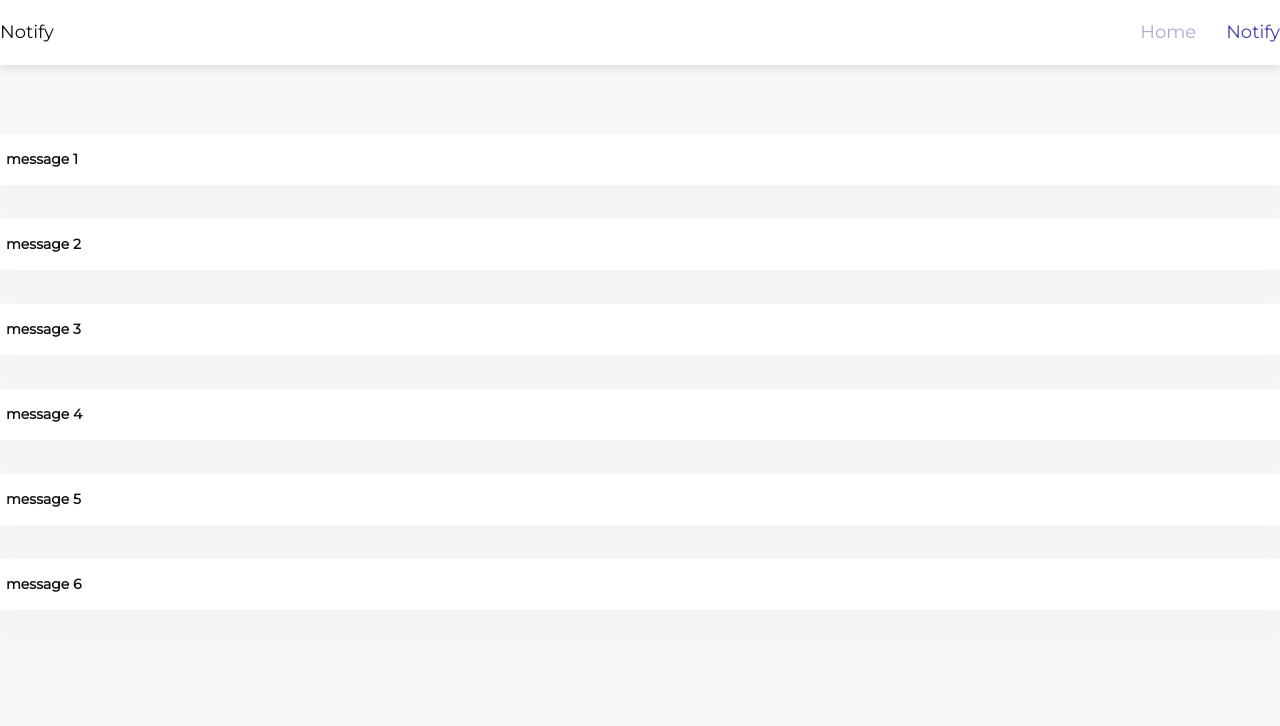
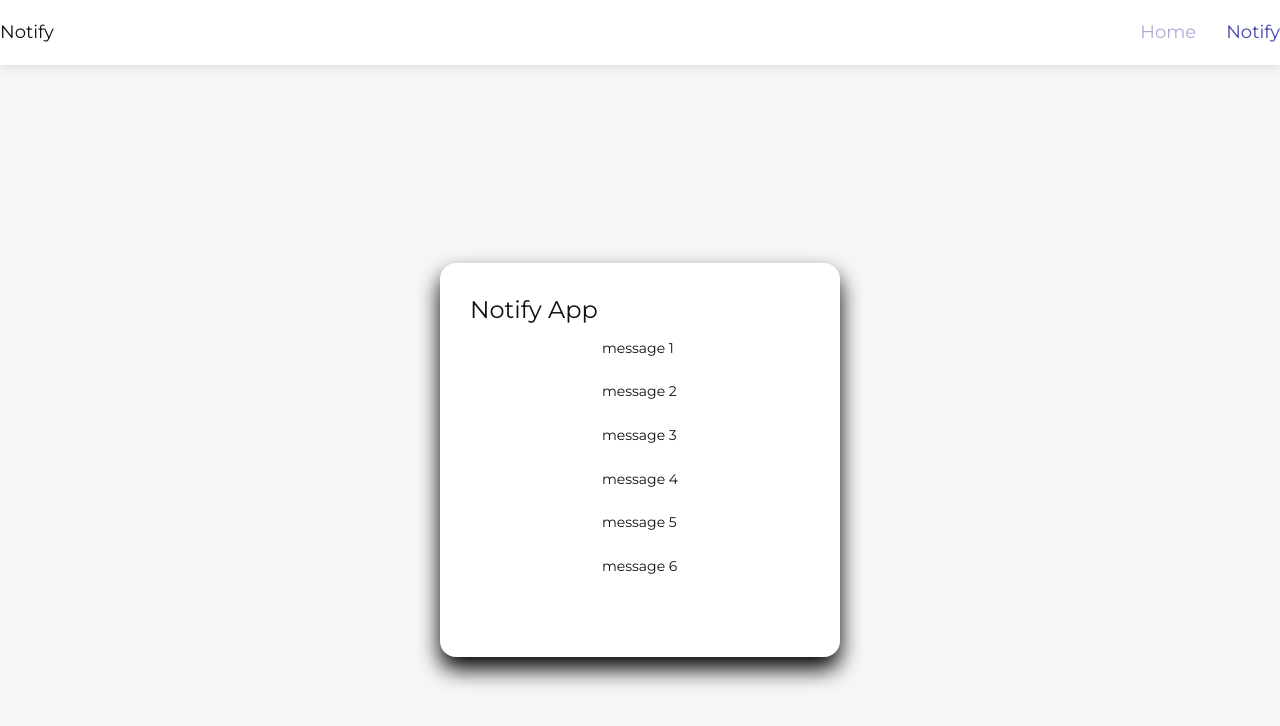
Before and after one commit to YaroslavArtemenko/notify-course, a Vue app: page /notify in a window 1280 px wide. Shown: the top 726 px of the page. Built offline with nearby package versions, Linux system fonts and the light colour scheme.

Commit message:
added styles into NotifyPage and deleted table.scss

```diff
--- a/src/assets/scss/common.scss
+++ b/src/assets/scss/common.scss
@@ -10,5 +10,3 @@
 @import "common/buttons";
 // Меню
 @import "common/navbar";
-// Таблица
-@import "common/table";
--- a/src/assets/scss/common/table.scss
+++ /dev/null
@@ -1,27 +0,0 @@
-// Default table
-table {
-  width: 100%;
-  line-height: 1.5em;
-  border-collapse: separate;
-  border-spacing: 0 34px;
-  thead th {
-    padding: 20px 22px;
-    white-space: nowrap;
-    font-size: 22px;
-    cursor: pointer;
-  }
-  td {
-    padding: 20px;
-  }
-  tbody tr {
-    background-color: #ffffff;
-    font-weight: 600;
-    transition: all .25s cubic-bezier(.02,.01,.47,1);
-    box-shadow: 0 30px 30px rgba(0,0,0,.02);
-    &:hover {
-      box-shadow: 0 30px 30px rgba(0,0,0,.04);
-      transform: translate(0,-6px);
-      transition-delay: 0s !important;
-    }
-  }
-}
--- a/src/pages/NotifyPage.vue
+++ b/src/pages/NotifyPage.vue
@@ -3,11 +3,25 @@
 
     <section>
       <div class="container">
-        <Notify
-            :messages="messages"
-        ></Notify>
+
+        <!--        wrapper-->
+        <div class="notify__wrapper">
+
+          <!--          title-->
+          <div class="notify-title">
+            <p>Notify App</p>
+            <!--            svg-->
+          </div>
+
+          <!--          notify-->
+          <div class="notify__content">
+            <Notify
+                :messages="messages"
+            ></Notify>
+          </div>
+
+        </div>
       </div>
-
     </section>
 
   </div>
@@ -35,6 +49,32 @@ export default {
 }
 </script>
 
-<style scoped>
+<style lang="scss" scoped>
+.container {
+  display: flex;
+  align-items: center;
+  justify-content: center;
+  height: 90vh;
+}
 
+.notify__wrapper {
+  width: 400px;
+  background-color:#ffffff;
+  padding: 30px;
+  border-radius: 16px;
+  box-shadow: 0 12px 22px 0 rgba(0,0,0,1);
+}
+
+.notify__content {
+  display: flex;
+  align-items: center;
+  flex-direction: column;
+  min-height: 300px;
+}
+
+.notify-title {
+  p {
+    font-size: 24px;
+  }
+}
 </style>
```
